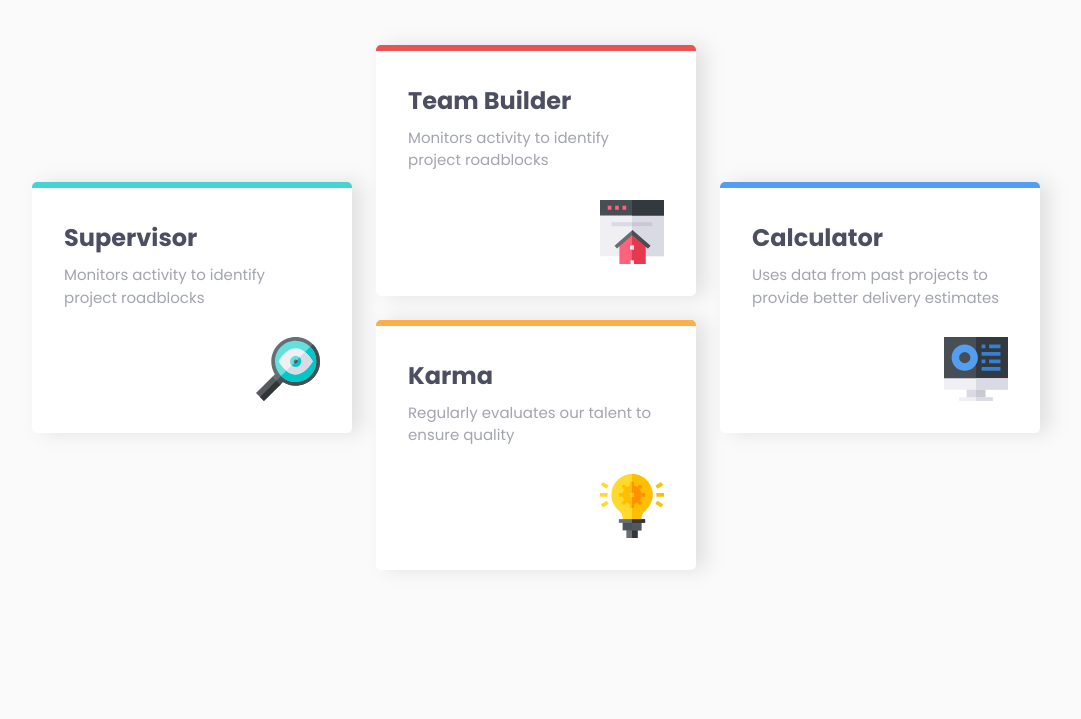
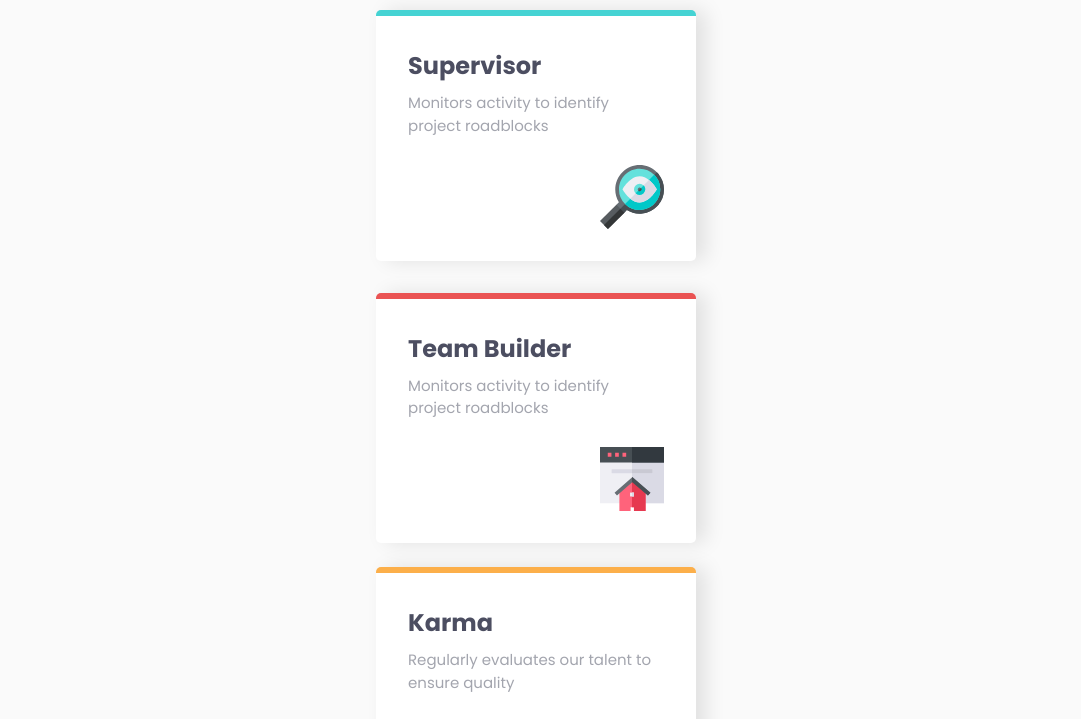
Before and after one commit to Sifanfiseha/four-card-feature-section-master, a plain HTML site: page index.html in a window 1280 px wide. Shown: the part 195-914 px from the top of the page, without its empty margins (104-1185 px from the left). Before the commit the page ends 800 px from the top, so only its background shows below. Drawn offline with Linux system fonts and the light colour scheme.

Commit message:
fixed minor problems

```diff
--- a/index.html
+++ b/index.html
@@ -31,7 +31,7 @@
         </header>
 
         <main>
-            <div class="cards">
+
                 <!-- card 1 -->
                 <article class="card card1">
                     <div class="content">
@@ -93,7 +93,6 @@
                         />
                     </div>
                 </article>
-            </div>
         </main>
     </body>
 </html>
--- a/style/style.css
+++ b/style/style.css
@@ -38,7 +38,7 @@ body {
 header {
     text-align: center;
 }
-.cards {
+main {
     display: flex;
     flex-direction: column;
     gap: 2rem;
```
